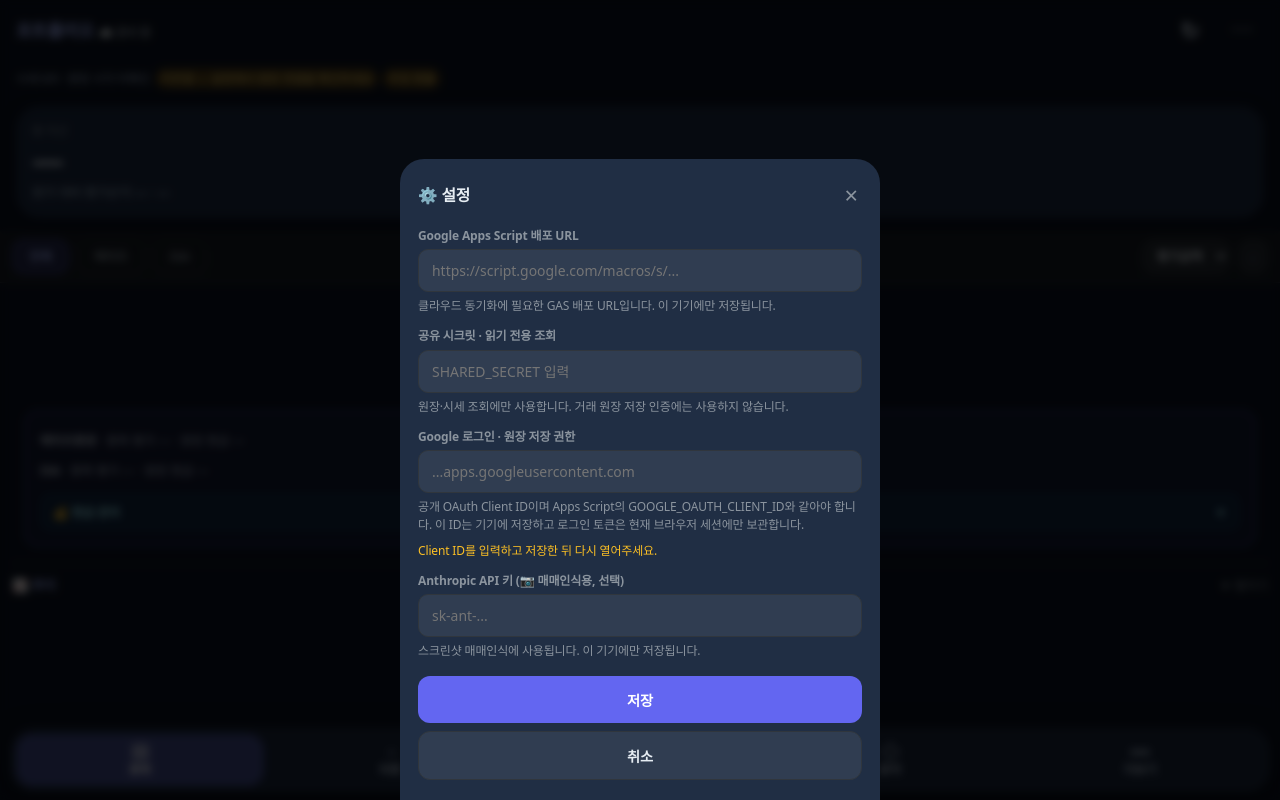
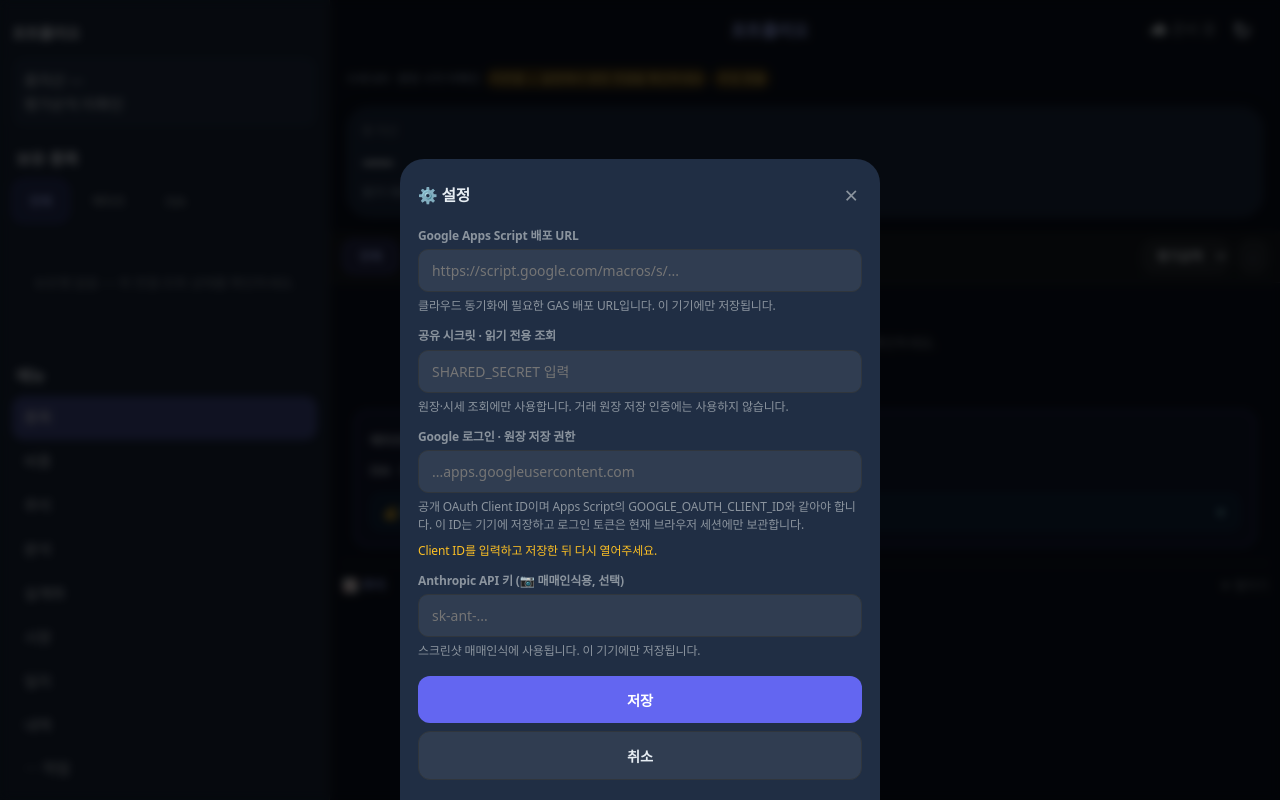
Before and after one commit to kdongin6-pixel/My-portfolio, a plain HTML site: page index.html in a window 1280 px wide. Drawn offline with nearby package versions, Linux system fonts and the light colour scheme.

Commit message:
feat: add drawer navigation and compact holdings list

```diff
--- a/src/bind.js
+++ b/src/bind.js
@@ -15,6 +15,28 @@ let detailFocusId=null;
 export function bind(){
   const q=s=>document.querySelector(s);
   const qa=s=>document.querySelectorAll(s);
+  const drawer=q('#drawer'),toggle=q('#drawerToggle'),scrim=q('#drawerScrim');
+  const desktop=typeof matchMedia==='function'&&matchMedia('(min-width: 900px)').matches;
+  const setDrawer=(open,focus=true)=>{
+    if(!drawer)return;
+    drawer.classList.toggle('open',open);drawer.inert=!open&&!desktop;
+    drawer.setAttribute('aria-hidden',String(!open&&!desktop));
+    toggle?.setAttribute('aria-expanded',String(open||desktop));
+    scrim.hidden=!open||desktop;
+    if(open&&!desktop){drawer.setAttribute('role','dialog');drawer.setAttribute('aria-modal','true');if(focus)q('#drawerClose')?.focus();}
+    else {drawer.removeAttribute('role');drawer.removeAttribute('aria-modal');if(focus&&!desktop)toggle?.focus();}
+  };
+  setDrawer(false,false);
+  toggle?.addEventListener('click',()=>setDrawer(!drawer.classList.contains('open')));
+  q('#drawerClose')?.addEventListener('click',()=>setDrawer(false));
+  scrim?.addEventListener('click',()=>setDrawer(false));
+  let touchX=null;drawer?.addEventListener('touchstart',e=>{touchX=e.touches[0]?.clientX;},{passive:true});
+  drawer?.addEventListener('touchend',e=>{if(touchX!==null&&touchX-e.changedTouches[0]?.clientX>60)setDrawer(false);touchX=null;},{passive:true});
+  drawer?.addEventListener('keydown',e=>{
+    if(!drawer.classList.contains('open')||desktop)return;
+    if(e.key==='Escape'){e.preventDefault();setDrawer(false);return;}
+    if(e.key==='Tab'){const controls=[...drawer.querySelectorAll('button,summary,select,a[href]')].filter(el=>el.getClientRects().length&&!el.disabled);const first=controls[0],last=controls.at(-1);if(e.shiftKey&&document.activeElement===first){e.preventDefault();last?.focus();}else if(!e.shiftKey&&document.activeElement===last){e.preventDefault();first?.focus();}}
+  });
   const googleButton=q('#googleSignInButton');
   const drawGoogleButton=()=>{
     const button=q('#googleSignInButton');if(!button)return;
@@ -38,7 +60,7 @@ export function bind(){
   q('#btnAnalysisCsv')?.addEventListener('click',()=>{
     const data=analysisExport(S,S.acct),blob=new Blob([data.csv],{type:'text/csv;charset=utf-8'}),url=URL.createObjectURL(blob),a=document.createElement('a');a.href=url;a.download='portfolio-analysis.csv';a.click();setTimeout(()=>URL.revokeObjectURL(url),1000);q('#exportStatus').textContent='CSV 생성 완료 — 개인 잔고가 포함되므로 보관에 주의하세요';
   });
-  const dialog=q('[role="dialog"]');
+  const dialog=q('.modal[role="dialog"]');
   if(dialog){dialog.focus();dialog.addEventListener('keydown',e=>{
     if(e.key==='Escape'){e.preventDefault();close();return;}
     if(e.key==='Tab'){const controls=[...dialog.querySelectorAll('button,input,textarea,select,a[href]')].filter(el=>!el.disabled);const first=controls[0],last=controls.at(-1);if(e.shiftKey&&(document.activeElement===first||document.activeElement===dialog)){e.preventDefault();last?.focus();}else if(!e.shiftKey&&(document.activeElement===last||document.activeElement===dialog)){e.preventDefault();first?.focus();}}
@@ -115,7 +137,7 @@ export function bind(){
   q("#mc")?.addEventListener("click",close);
   q("#mc2")?.addEventListener("click",close);
   q("#mbg")?.addEventListener("click",e=>{if(e.target===q("#mbg"))close();});
-  qa(".flt[data-acct]").forEach(el=>el.addEventListener("click",()=>{S.acct=el.dataset.acct;render();}));
+  qa(".flt[data-acct]").forEach(el=>el.addEventListener("click",()=>{const wasDrawer=!!el.closest('#drawer');S.acct=el.dataset.acct;render();if(wasDrawer&&!desktop)document.querySelector('#drawerToggle')?.click();}));
   qa("[data-goto-market]").forEach(el=>el.addEventListener("click",()=>{S.tab="market";render();loadMarketData();}));
   qa(".tab[data-tab]").forEach(el=>el.addEventListener("click",()=>{
     S.tab=el.dataset.tab;render();
--- a/src/constants.js
+++ b/src/constants.js
@@ -3,7 +3,7 @@
 // ═══════════════════════════════════════════
 export const TC_DEFAULT={"AI·빅테크":"#818cf8","소프트웨어":"#22c55e","AI·데이터센터":"#a78bfa","전력·원전":"#f59e0b","반도체":"#38bdf8","양자컴퓨팅":"#e879f9","미국지수·코어":"#60a5fa","레버리지·지수":"#f43f5e","레버리지·개별주":"#fb7185","헬스케어":"#34d399","배당·방어":"#10b981","가치·복합금융":"#fbbf24","초단기채·현금성":"#06b6d4","디지털자산·고변동":"#f97316"};
 export const DEFAULT_TAGS=["AI·빅테크","소프트웨어","AI·데이터센터","전력·원전","반도체","양자컴퓨팅","미국지수·코어","레버리지·지수","레버리지·개별주","헬스케어","배당·방어","가치·복합금융","초단기채·현금성","디지털자산·고변동"];
-export const APP_VERSION="v0.13.1-ui-polish";
+export const APP_VERSION="v0.14.0-ui-drawer";
 
 export const REFRESH_MS={pre:60000,regular:30000,post:60000,dead:300000,closed:300000};
 
--- a/src/styles.css
+++ b/src/styles.css
@@ -448,3 +448,13 @@ body,.hdr{background:#0b1220;color:#e8eef8}
 .gs-name,.gs-sub{white-space:normal;overflow:visible;text-overflow:clip;overflow-wrap:anywhere}
 .gs-td:first-child{overflow:visible}
 .mkt2-idx-price,.mkt2-rate-price,.mkt2-tech-price,.calendar-event small{white-space:normal;overflow-wrap:anywhere}
+
+/* Drawer navigation */
+#app{padding-bottom:env(safe-area-inset-bottom)}
+.hdr-row1{display:flex;align-items:center;gap:4px}.hdr-title{flex:1;text-align:center}.drawer-toggle,.drawer-head button{min-width:44px;min-height:44px;background:transparent;border:0;color:#e8eef8;font-size:1.35rem}.sync-btn{min-width:44px;min-height:44px}
+.drawer-scrim{position:fixed;inset:0;background:rgba(0,0,0,.65);z-index:100}.drawer-scrim[hidden]{display:none}
+.modal-bg{z-index:120}
+.drawer{position:fixed;z-index:101;inset:0 auto 0 0;width:min(330px,88vw);overflow:auto;overscroll-behavior:contain;padding:max(12px,env(safe-area-inset-top)) 12px max(20px,env(safe-area-inset-bottom));background:#182438;color:#e8eef8;transform:translateX(-105%);transition:transform .2s ease;box-sizing:border-box}.drawer.open{transform:translateX(0)}
+.drawer-head{display:flex;align-items:center;justify-content:space-between}.drawer-summary{padding:12px;background:#202e44;border-radius:12px;line-height:1.6}.drawer h2{font-size:1rem;margin:20px 4px 8px}.drawer-filters{display:flex;gap:6px}.drawer-filters button{min-height:44px}.drawer .holding-cards{padding:0}.drawer .holding-card{background:#202e44}.drawer-nav,.drawer-actions div{display:grid}.drawer-nav .tab,.drawer-actions button,.drawer-actions summary{display:block;text-align:left;min-height:44px;width:100%;padding:10px 12px;border:0;border-radius:12px;background:transparent;color:#e8eef8;font:inherit}.drawer-nav .tab.on{background:#414a88;color:#fff}.drawer-actions summary{cursor:pointer}.drawer :focus-visible,.drawer-toggle:focus-visible{outline:2px solid #c7d2fe;outline-offset:-2px}
+@media(min-width:900px){#app{padding-left:330px}.drawer{width:330px;transform:none;border-right:1px solid #30363d}.drawer-toggle,.drawer-head button{visibility:hidden}.drawer-scrim{display:none}}
+@media(prefers-reduced-motion:reduce){.drawer{transition:none}}
--- a/src/views.js
+++ b/src/views.js
@@ -16,9 +16,10 @@ import {profileFor,analysisTag,calcStress,cycleCards,calcPerformanceAttribution,
 export function mkHdr(){
   if(S.tab==='broker'){
     const d=document.createElement('div');d.className='hdr';
-    d.innerHTML='<div class="hdr-row1"><div class="hdr-title">🏦 실계좌 · 조회 전용</div><button class="hdr-btn" id="btnSettings" aria-label="연결 설정">⚙️</button></div><p class="broker-meta">사용자 원장과 분리된 증권사 REST 조회</p>';
+    d.innerHTML='<div class="hdr-row1"><button class="drawer-toggle" id="drawerToggle" aria-label="메뉴 열기" aria-expanded="false" aria-controls="drawer">☰</button><div class="hdr-title">🏦 실계좌 · 조회 전용</div></div><p class="broker-meta">사용자 원장과 분리된 증권사 REST 조회</p>';
     return d;
   }
+
   const fl=filt(),coverage=portfolioStatus({...S,stocks:fl},!!getApiUrl()&&!!getApiSecret());
   const ready=S.readStatus==="success"||fl.length>0;
   const complete=coverage.confirmed===coverage.total&&coverage.covered===coverage.total;
@@ -29,9 +30,9 @@ export function mkHdr(){
   const d=document.createElement("div");d.className="hdr";
   d.innerHTML=`
     <div class="hdr-row1">
-      <div class="hdr-title">포트폴리오 <span id="cloudBadge" aria-label="연결 상태">●</span></div>
+      <button class="drawer-toggle" id="drawerToggle" aria-label="메뉴 열기" aria-expanded="false" aria-controls="drawer">☰</button><div class="hdr-title">포트폴리오</div><span id="cloudBadge" aria-label="연결 상태">●</span>
       <button class="sync-btn" id="btnSync" aria-label="새로 조회">↻</button>
-      <details class="action-menu"><summary aria-label="작업 메뉴">⋯</summary><div class="action-sheet" role="group" aria-label="작업 메뉴"><button class="hdr-btn btn-add" id="btnAdd">+ 종목</button><button class="hdr-btn btn-shot" id="btnShot">매매인식</button><button class="hdr-btn" id="btnSettings">설정</button><button id="btnAnalysisCopy" class="hdr-btn">분석용 잔고 복사</button><button id="btnAnalysisCsv" class="hdr-btn">CSV 다운로드</button><span id="exportStatus" role="status"></span></div></details>
+
     </div>
     ${S.syncMsg?`<div class="msg-sync" style="background:${S.syncMsg.startsWith('✅')?'rgba(16,185,129,.15)':S.syncMsg.startsWith('❌')?'rgba(244,63,94,.15)':'rgba(245,158,11,.15)'};color:${S.syncMsg.startsWith('✅')?'#10b981':S.syncMsg.startsWith('❌')?'#f43f5e':'#fbbf24'}">${S.syncMsg}</div>`:''}
     ${dataNotice(S,!!getApiUrl()&&!!getApiSecret())}
@@ -45,28 +46,28 @@ export function mkHdr(){
 
 export function mkTabs(){
   const d=document.createElement("div");
-  d.innerHTML=`<nav class="tabs" aria-label="주 메뉴">
+  const fl=filt(), coverage=portfolioStatus({...S,stocks:fl},!!getApiUrl()&&!!getApiSecret());
+  const inv=fl.reduce((a,s)=>a+(s.curr==='USD'?s.qty*s.avg*S.rate:s.qty*s.avg),0), pnl=coverage.valueKRW-inv;
+  const complete=coverage.confirmed===coverage.total&&coverage.covered===coverage.total,ready=S.readStatus==='success'||fl.length>0;
+  d.innerHTML=`<div class="drawer-scrim" id="drawerScrim" hidden></div><aside id="drawer" class="drawer" aria-label="포트폴리오 메뉴" aria-hidden="true"><div class="drawer-head"><b>포트폴리오</b><button id="drawerClose" aria-label="메뉴 닫기">×</button></div>
+    <div class="drawer-summary">총자산 ${ready?(complete?'₩':'부분합계 ₩')+fK(coverage.valueKRW+filtCashKRW()):'—'}<br>평가손익 ${ready&&complete?'₩'+fK(pnl)+' · '+fP(inv>0?pnl/inv*100:0):'미확인'}</div>
+    <h2>보유 종목</h2><div class="drawer-filters">${[['전체','전체'],['메리츠증권','메리츠'],['ISA','ISA']].map(([id,label])=>`<button class="flt ${S.acct===id?'on':''}" data-acct="${id}">${label}</button>`).join('')}</div>${holdingCards(S,sortedHoldings(fl))}
+    <h2>메뉴</h2><nav class="drawer-nav" aria-label="주 메뉴">
     <button type="button" class="tab ${S.tab==='list'?'on':''}" data-tab="list" ${S.tab==='list'?'aria-current="page"':''}>종목</button>
     <button type="button" class="tab ${S.tab==='chart'?'on':''}" data-tab="chart" ${S.tab==='chart'?'aria-current="page"':''}>비중</button>
     <button type="button" class="tab ${S.tab==='trend'?'on':''}" data-tab="trend" ${S.tab==='trend'?'aria-current="page"':''}>추이</button>
     <button type="button" class="tab ${S.tab==='analysis'?'on':''}" data-tab="analysis" ${S.tab==='analysis'?'aria-current="page"':''}>분석</button>
-    <details class="more-menu"><summary class="tab ${['broker','market','journal','txn'].includes(S.tab)?'on':''}">더보기</summary><div class="more-sheet" role="group" aria-label="더보기 메뉴">
+
       <button type="button" class="tab ${S.tab==='broker'?'on':''}" data-tab="broker" ${S.tab==='broker'?'aria-current="page"':''}>실계좌</button>
       <button type="button" class="tab ${S.tab==='market'?'on':''}" data-tab="market" ${S.tab==='market'?'aria-current="page"':''}>시장</button>
       <button type="button" class="tab ${S.tab==='journal'?'on':''}" data-tab="journal" ${S.tab==='journal'?'aria-current="page"':''}>일지</button>
       <button type="button" class="tab ${S.tab==='txn'?'on':''}" data-tab="txn" ${S.tab==='txn'?'aria-current="page"':''}>내역</button>
-    </div></details>
-  </nav>`;
+  </nav><details class="drawer-actions"><summary>⋯ 작업</summary><div role="group" aria-label="작업 메뉴"><button id="btnAdd">+ 종목</button><button id="btnShot">매매인식</button><button id="btnSettings">설정</button><button id="btnAnalysisCopy">분석용 잔고 복사</button><button id="btnAnalysisCsv">CSV 다운로드</button><span id="exportStatus" role="status"></span></div></details></aside>`;
   return d;
 }
 
-export function mkList(){
-  const fl=filt(),v=valuation(fl,S.rate),stockTot=v.valueKRW;
-  const available=S.readStatus==="success"||fl.length>0;
-  const d=document.createElement("div");
-
-  // 정렬
-  const sorted=[...fl].sort((a,b)=>{
+function sortedHoldings(fl){
+  return [...fl].sort((a,b)=>{
     const aInvK=a.curr==="USD"?a.qty*a.avg*S.rate:a.qty*a.avg;
     const bInvK=b.curr==="USD"?b.qty*b.avg*S.rate:b.qty*b.avg;
     const aEvK=evK(a),bEvK=evK(b);
@@ -77,6 +78,13 @@ export function mkList(){
     else if(S.sortBy==="wt"){av=aEvK;bv=bEvK;}
     return S.sortDir==="desc"?bv-av:av-bv;
   });
+}
+
+export function mkList(){
+  const fl=filt(),v=valuation(fl,S.rate),stockTot=v.valueKRW;
+  const available=S.readStatus==="success"||fl.length>0;
+  const d=document.createElement("div");
+  const sorted=sortedHoldings(fl);
 
   const SORT_LABELS={eval:"평가금액",pct:"수익률",pnl:"손익",wt:"비중"};
   const sortOptions=Object.entries(SORT_LABELS)
--- a/sw.js
+++ b/sw.js
@@ -1,6 +1,6 @@
 // 서비스 워커 — 네트워크 우선, 오프라인 시 캐시 폴백
 // 캐시 대상: 같은 출처(앱 파일) + chart.js CDN. GAS API 요청은 캐시하지 않음.
-const CACHE='pf-cache-v13-20261111-ui-polish';
+const CACHE='pf-cache-v14-20261112-ui-drawer';
 
 self.addEventListener('install',e=>{
   self.skipWaiting();
```
Also changed, not shown: tests/broker-account-frontend.test.mjs (+1 -1 lines), tests/broker-summary.test.mjs (+1 -1 lines), tests/sw-cache-version.test.mjs (+1 -1 lines).
